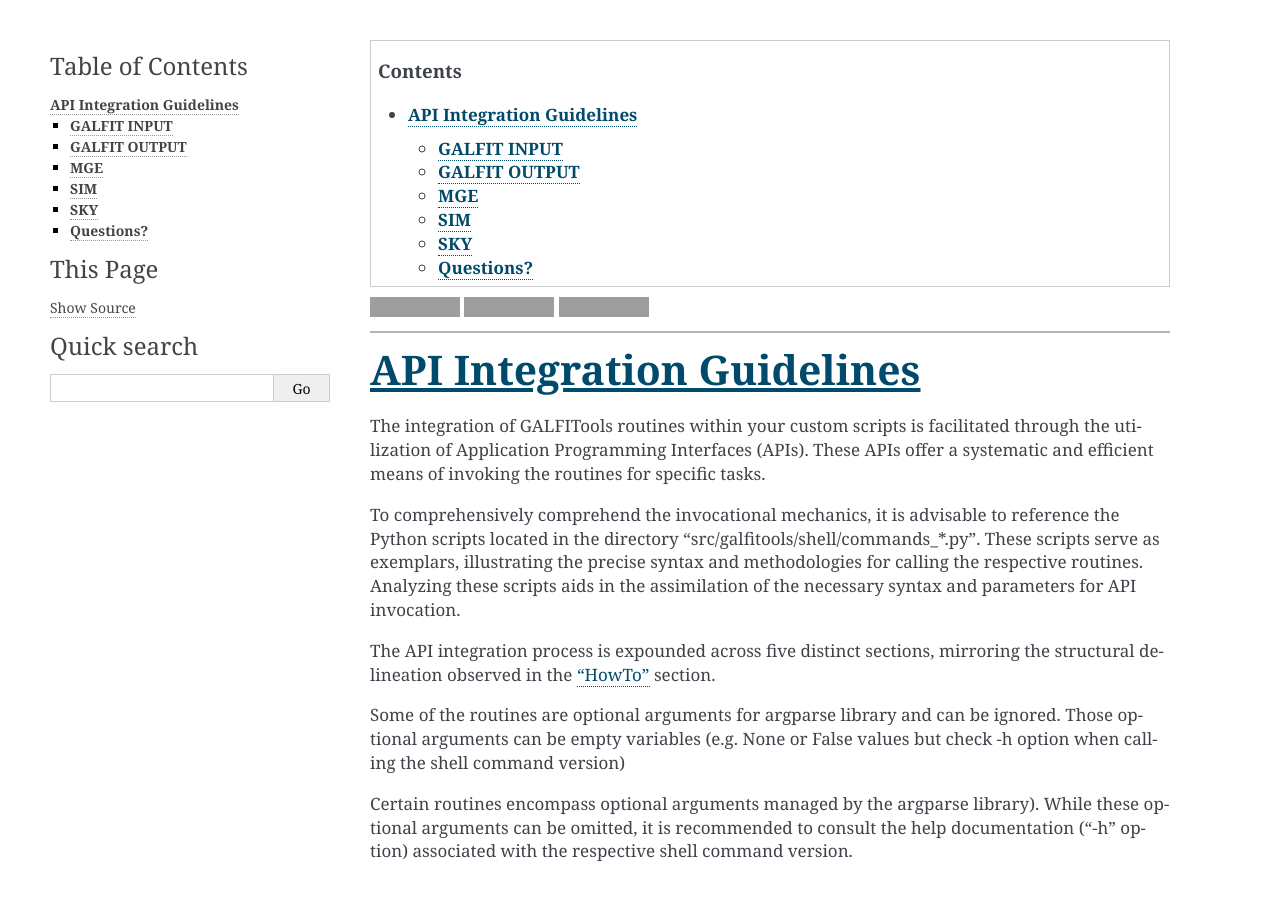
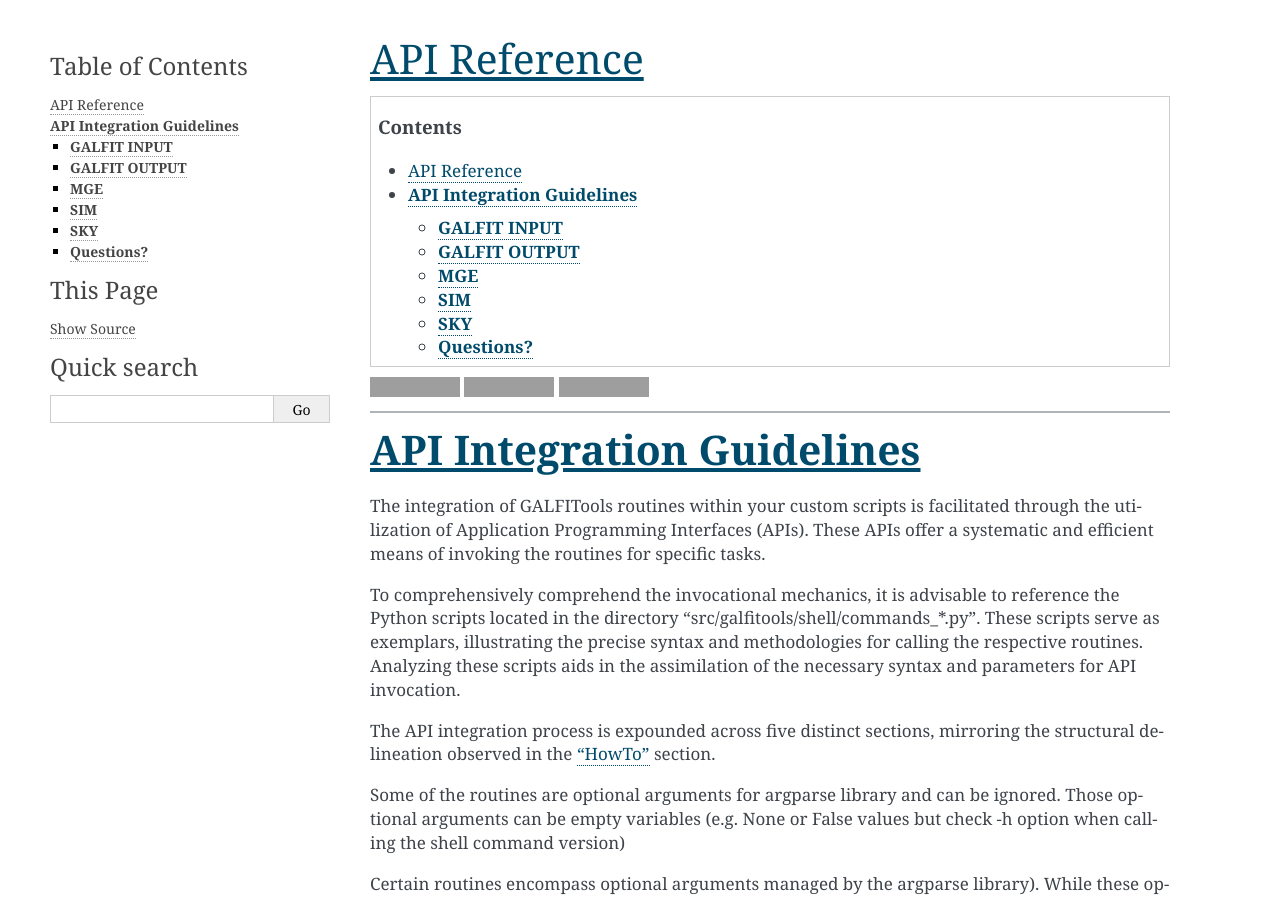
Before and after one commit to canorve/GALFITools, a Sphinx documentation site: the page built from docs/api.rst, in a window 1280 px wide and 900 px high. Built offline with Sphinx 7.4.7, drawn with Linux system fonts in a browser that asks for light colours; grey boxes are pictures that could not be loaded.

```diff
--- a/docs/api.rst
+++ b/docs/api.rst
@@ -1,4 +1,7 @@
+.. _api:
 
+API Reference
+=============
 
 .. contents::
    :depth: 3
--- a/docs/howto.rst
+++ b/docs/howto.rst
@@ -21,7 +25,6 @@
 
 **GALFITools: Usage Guide**
 ============================
-
 
 GALFITools constitutes a collection of specialized
 routines aimed at facilitating the utilization of
--- a/docs/index.rst
+++ b/docs/index.rst
@@ -36,7 +36,7 @@
    Changelog <changelog>
    Module Reference <api/modules>
    How To <howto>
-
+   API Reference <api>
 
 Indices and tables
 ==================
@@ -63,5 +63,7 @@
 .. _NumPy style: https://numpydoc.readthedocs.io/en/latest/format.html
 .. _classical style: https://www.sphinx-doc.org/en/master/domains.html#info-field-lists
 .. _classical style: https://www.sphinx-doc.org/en/master/domains.html#info-field-lists
+
 `How to use <docs/howto.rst>`__
+
 `API <docs/api.rst>`__
```
Also changed, not shown: other parts of docs/howto.rst (+4 -0 lines).
